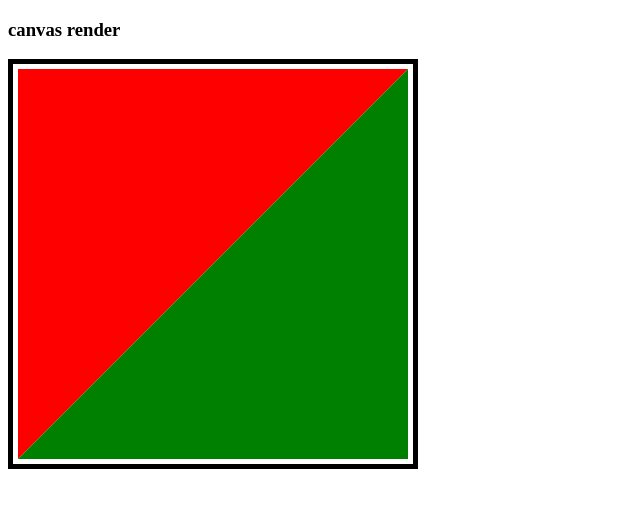
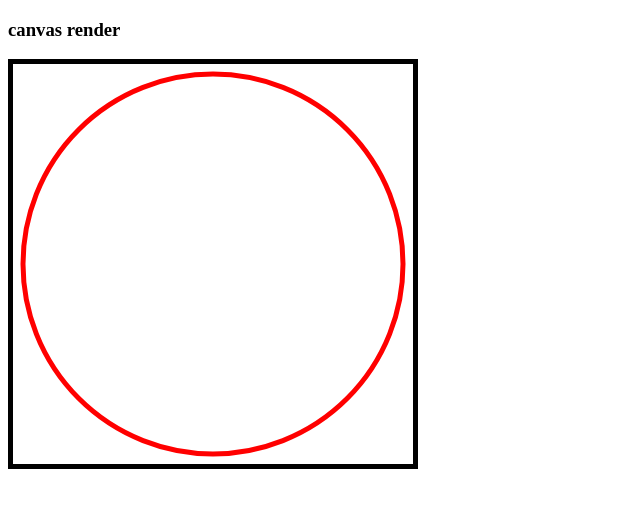
Before and after one commit to ParinovYT/js, a plain HTML site: page index.html in a window 1280 px wide. Shown: the whole page, without its empty margins (0-640 px from the left). Drawn offline with Linux system fonts and the light colour scheme.

Commit message:
12) Рисование с помощью JS круг

```diff
--- a/index.html
+++ b/index.html
@@ -5,7 +5,7 @@
 <title>Ooops</title> <!-- Задаем заголовок документа -->
 <script src="scripts/main.js"></script>
 </head>
-<body onload='draw_fill()'> <!-- Основная часть документа -->
+<body onload='draw_circle()'> <!-- Основная часть документа -->
 <h3>canvas render</h3>
 <canvas id='g_render' width='400' height='400' style='border:5px solid black'></canvas>
 </body>
--- a/scripts/main.js
+++ b/scripts/main.js
@@ -1,25 +1,8 @@
-function draw_fill() {
+function draw_circle() {
 	let _canvas = document.getElementById('g_render')
 	let ctx = _canvas.getContext('2d')
-
-	let i = 5
-	let y = (105*3)+80
-
-	ctx.beginPath();
-	ctx.fillStyle = "red";
-    ctx.moveTo(i,i);
-    ctx.lineTo(y,i);
-    ctx.lineTo(i,y);
-    ctx.fill();
-
-
-	ctx.beginPath();
-	ctx.fillStyle = "green";
-    ctx.moveTo(y,y);
-    ctx.lineTo(i,y);
-    ctx.lineTo(y,i);
-    ctx.fill();
-
-
-//380, 380
+	ctx.lineWidth = 5;
+	ctx.strokeStyle = "red";
+	ctx.arc(400/2,400/2,190,0, 2*Math.PI,true);
+	ctx.stroke();
 }
```
